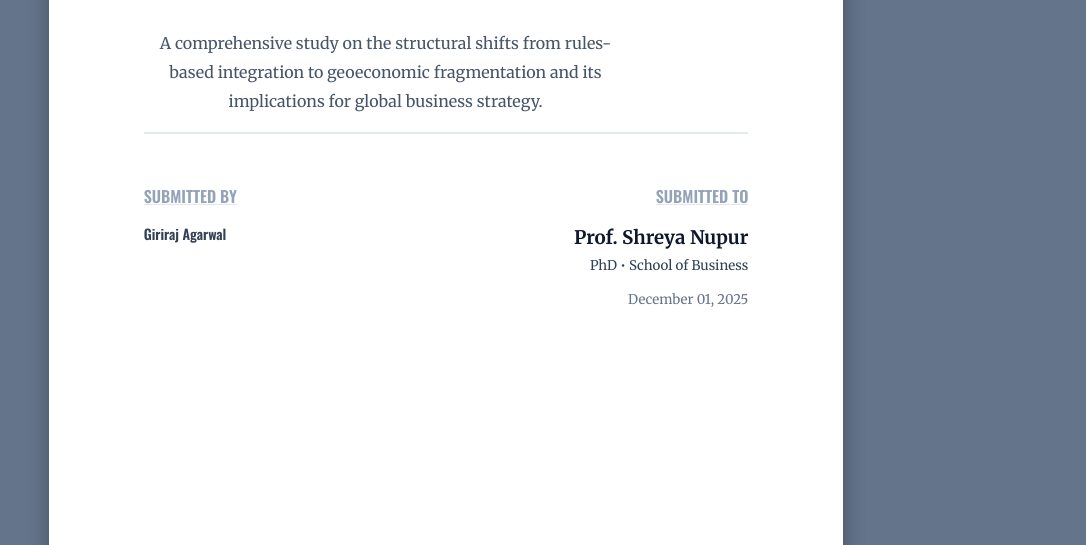
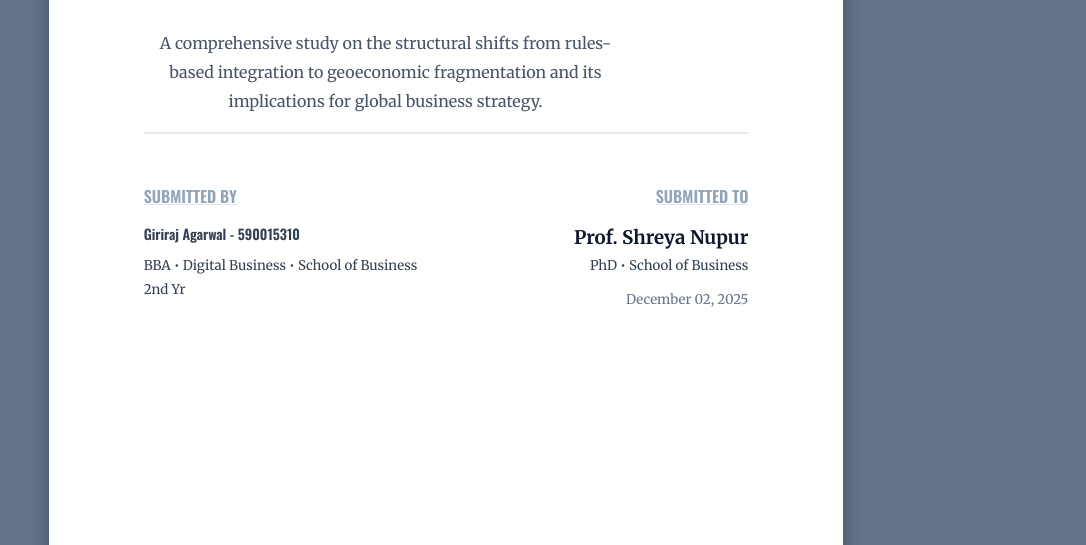
Before and after one commit to Akhai003/UPES-Digital-Business-GCB-Giriraj-Agarwal-590015310-Term-Paper, a plain HTML site: page REPORT.html in a window 1280 px wide. Shown: the part 555-1100 px from the top of the page, without its empty margins (194-1280 px from the left). Drawn offline with nearby package versions, Linux system fonts and the light colour scheme.

```diff
--- a/REPORT.html
+++ b/REPORT.html
@@ -133,6 +133,7 @@
                 <div style="font-family: 'Oswald'; font-size: 14pt; letter-spacing: 3px; color: var(--primary); margin-bottom: 10px;">
                     PROJECT REPORT
                 </div>
+
                 <div style="font-family: 'Merriweather'; font-size: 11pt; color: #64748b; margin-bottom: 3rem;">
                     Global Context of Business (HSEG 2001)
                 </div>
@@ -149,14 +150,18 @@
                 <div>
                     <h4 style="color: #94a3b8; margin-bottom: 10px;">SUBMITTED BY</h4>
                     <ul style="list-style: none; margin: 0; padding: 0; font-family: 'Oswald';">
-                        <li><strong>Giriraj Agarwal</strong></li>
+                        <li><strong>Giriraj Agarwal - 590015310</strong></li>
+                        <li style="font-family: 'Merriweather', serif; font-size: 10pt; margin-top: 5px; color: var(--text);">
+                            BBA • Digital Business • School of Business<br>
+                            2nd Yr
+                        </li>
                     </ul>
                 </div>
                 <div style="text-align: right;">
                     <h4 style="color: #94a3b8; margin-bottom: 10px;">SUBMITTED TO</h4>
                     <div style="font-size: 14pt; font-weight: bold; color: var(--primary);">Prof. Shreya Nupur</div>
                     <div style="font-size: 10pt;">PhD • School of Business</div>
-                    <div style="font-size: 10pt; margin-top: 10px; color: #64748b;">December 01, 2025</div>
+                    <div style="font-size: 10pt; margin-top: 10px; color: #64748b;">December 02, 2025</div>
                 </div>
             </div>
         </div>
```
